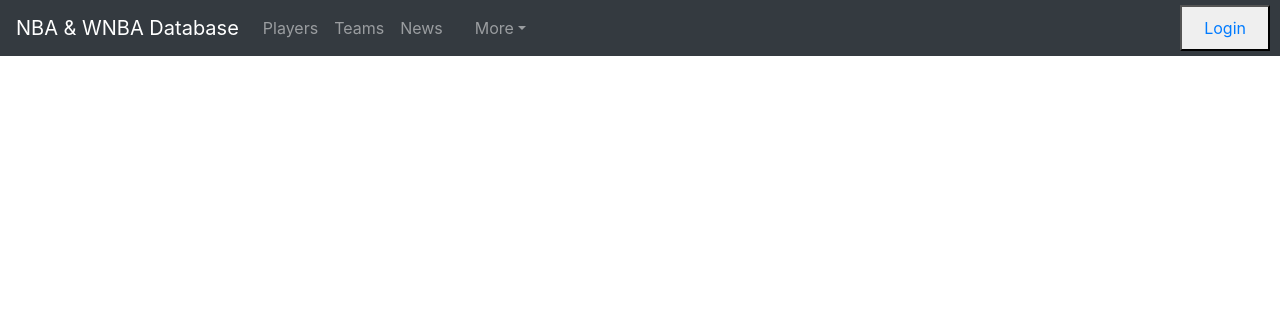
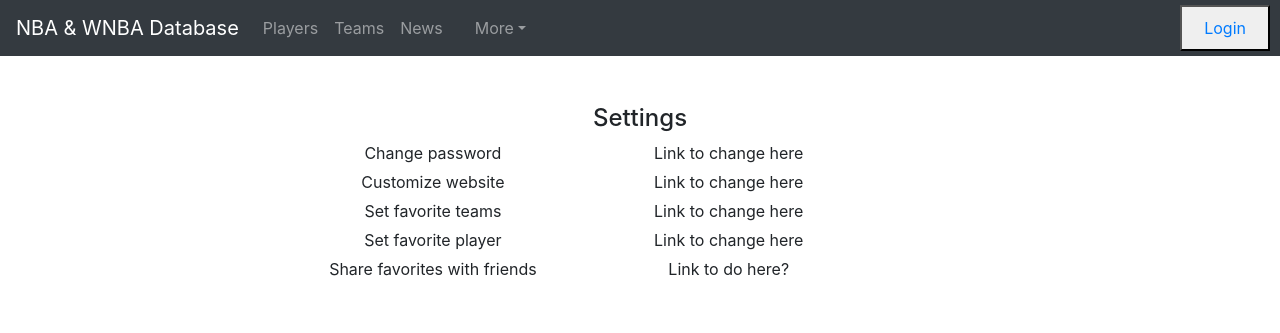
Before and after one commit to bibartanjha/teame9, a Flask app: template GCPcode/templates/settings.html in a window 1280 px wide. Shown: the top 333 px of the page. Run offline with Flask 2, Linux system fonts and the light colour scheme; the template is opened without the code that fills it, so the values that code supplies are empty; some libraries are stand-ins or nearby versions.

Commit message:
updated settings and login page

```diff
--- a/GCPcode/main.py
+++ b/GCPcode/main.py
@@ -160,7 +160,7 @@
 
 @app.route('/Settings')
 def Settings():
-    pass
+    return render_template('settings.html')
 
 
 @app.route('/favteam')
--- a/GCPcode/templates/index.html
+++ b/GCPcode/templates/index.html
@@ -24,7 +24,7 @@
         <!-- NAV BAR -->
         <nav class="navbar navbar-expand-sm bg-dark navbar-dark">
 
-            <a class="navbar-brand" href="#">NBA &amp; WNBA Database</a>
+            <a class="navbar-brand" href="/">NBA &amp; WNBA Database</a>
 
             <ul class="navbar-nav">
                 <!-- MAIN PAGES -->
@@ -49,7 +49,7 @@
                         <a class="dropdown-item" href="#">Favorite Team</a>
                         <a class="dropdown-item" href="#">Favorite Player</a>
                         <a class="dropdown-item" href="#">Compare</a>
-                        <a class="dropdown-item" href="#">Settings</a>
+                        <a class="dropdown-item" href="/Settings">Settings</a>
                     </div>
                 </li>
             </ul>
--- a/GCPcode/templates/settings.html
+++ b/GCPcode/templates/settings.html
@@ -6,7 +6,34 @@
 {% endblock %}
 
 {% block body %}
+<div class="container p-5">
+	<h4 style="text-align:center">Settings</h4>
+	<div class="container" style="text-align: center; width:750px">
+		<div class="row" style="margin:5px">
+			<div class="col-sm-5">Change password</div>
+			<!-- replace with link here -->
+			<div class="col-sm-5">Link to change here</div>
+		</div>
+		<div class="row" style="margin:5px">
+			<div class="col-sm-5">Customize website</div>
+			<div class="col-sm-5">Link to change here</div>
+		</div>
+		<div class="row" style="margin:5px">
+			<div class="col-sm-5">Set favorite teams</div>
+			<div class="col-sm-5">Link to change here</div>
+		</div>
+		<div class="row" style="margin:5px">
+			<div class="col-sm-5">Set favorite player</div>
+			<div class="col-sm-5">Link to change here</div>
+		</div>
+		<div class="row" style="margin:5px">
+			<div class="col-sm-5">Share favorites with friends</div>
+			<div class="col-sm-5">Link to do here?</div>
+		</div>
 
+
+	</div>
+</div>
 
 
 {% endblock %}
```
Also changed, not shown: GCPcode/templates/login.html (+22 -0 lines).
